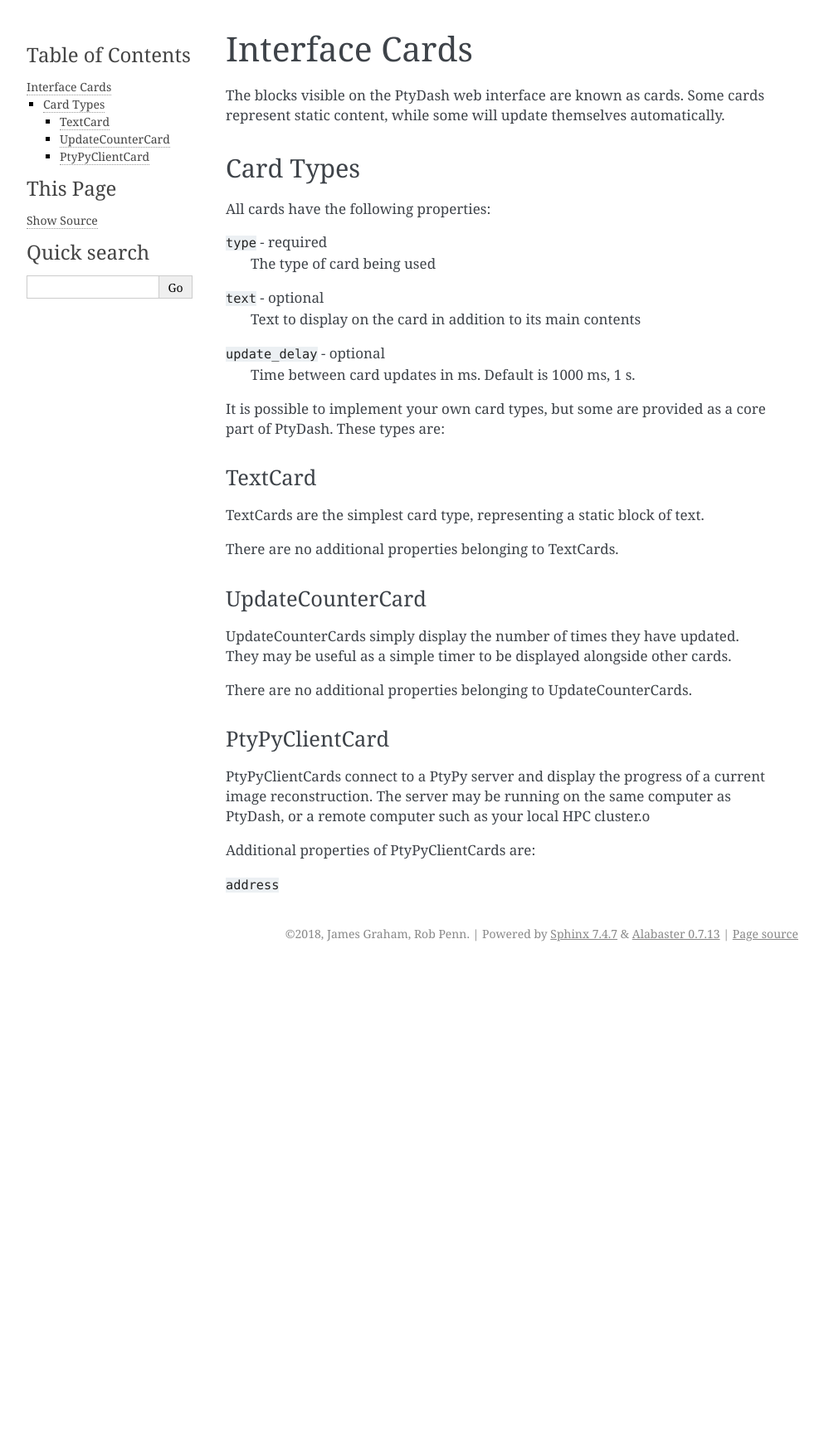
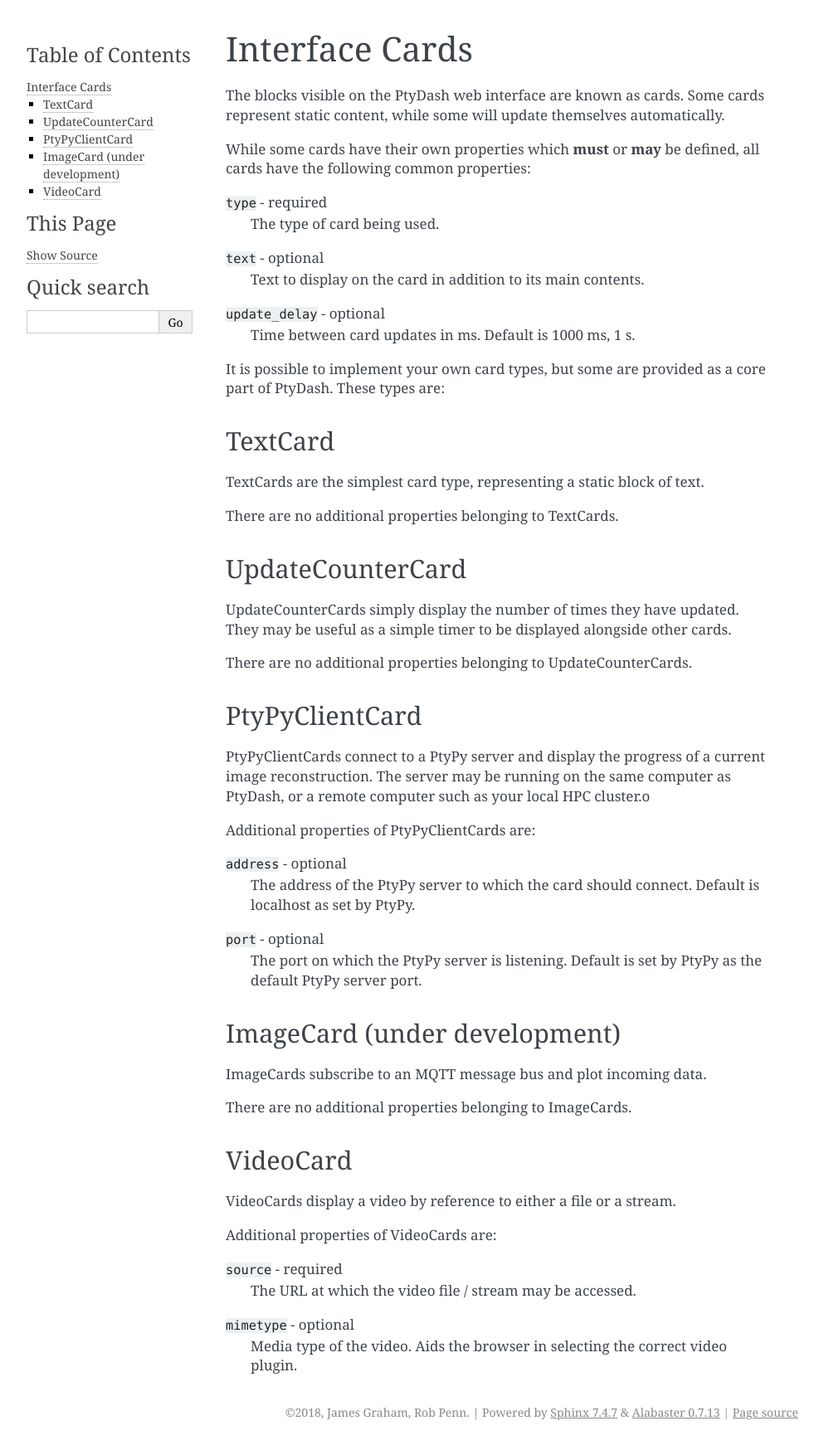
Before and after one commit to Southampton-RSG/ptydash, a Sphinx documentation site: the page built from docs/source/cards.rst, in a window 1280 px wide. Shown: the whole page at 83% size, without its empty margins (148-1141 px from the left). Built offline with Sphinx 7.4.7, drawn with Linux system fonts in a browser that asks for light colours; pages that are not in the unit, such as notebooks, are missing from menus; before the commit the page ends 1165 px from its top, so only the background shows below that.

Commit message:
Add documentation for PtyPyClientCard, ImageCard and VideoCard

```diff
--- a/docs/source/cards.rst
+++ b/docs/source/cards.rst
@@ -4,16 +4,13 @@
 The blocks visible on the PtyDash web interface are known as cards.
 Some cards represent static content, while some will update themselves automatically.
 
-
-Card Types
-----------
-
-All cards have the following properties:
+While some cards have their own properties which **must** or **may** be defined, all cards have the following common
+properties:
 
 ``type`` - required
-  The type of card being used
+  The type of card being used.
 ``text`` - optional
-  Text to display on the card in addition to its main contents
+  Text to display on the card in addition to its main contents.
 ``update_delay`` - optional
   Time between card updates in ms.  Default is 1000 ms, 1 s.
 
@@ -22,7 +19,7 @@
 
 
 TextCard
-^^^^^^^^
+--------
 
 TextCards are the simplest card type, representing a static block of text.
 
@@ -30,7 +27,7 @@
 
 
 UpdateCounterCard
-^^^^^^^^^^^^^^^^^
+-----------------
 
 UpdateCounterCards simply display the number of times they have updated.
 They may be useful as a simple timer to be displayed alongside other cards.
@@ -39,11 +36,39 @@
 
 
 PtyPyClientCard
-^^^^^^^^^^^^^^^
+---------------
 
 PtyPyClientCards connect to a PtyPy server and display the progress of a current image reconstruction.
 The server may be running on the same computer as PtyDash, or a remote computer such as your local HPC cluster.o
 
 Additional properties of PtyPyClientCards are:
 
-``address``
+``address`` - optional
+  The address of the PtyPy server to which the card should connect.
+  Default is localhost as set by PtyPy.
+
+``port`` - optional
+  The port on which the PtyPy server is listening.
+  Default is set by PtyPy as the default PtyPy server port.
+
+
+ImageCard (under development)
+-----------------------------
+
+ImageCards subscribe to an MQTT message bus and plot incoming data.
+
+There are no additional properties belonging to ImageCards.
+
+
+VideoCard
+---------
+
+VideoCards display a video by reference to either a file or a stream.
+
+Additional properties of VideoCards are:
+
+``source`` - required
+  The URL at which the video file / stream may be accessed.
+
+``mimetype`` - optional
+  Media type of the video.  Aids the browser in selecting the correct video plugin.
--- a/docs/source/index.rst
+++ b/docs/source/index.rst
@@ -19,6 +19,8 @@
 
    user-guide
    developer-guide
+   cards
+   apidoc/modules
 
 
 
--- a/docs/source/user-guide.rst
+++ b/docs/source/user-guide.rst
@@ -13,7 +13,6 @@
 app
   Global settings that affect the behaviour of the PtyDash server.
   These are:
-    :autoreload: Automatically reload the server when the source code is edited
     :debug: Run the server in debug mode - provides extra information if errors are encountered
     :port: Port on which to run the server
 
```
Also changed, not shown: docs/source/modules.rst (deleted, +0 -7 lines).
